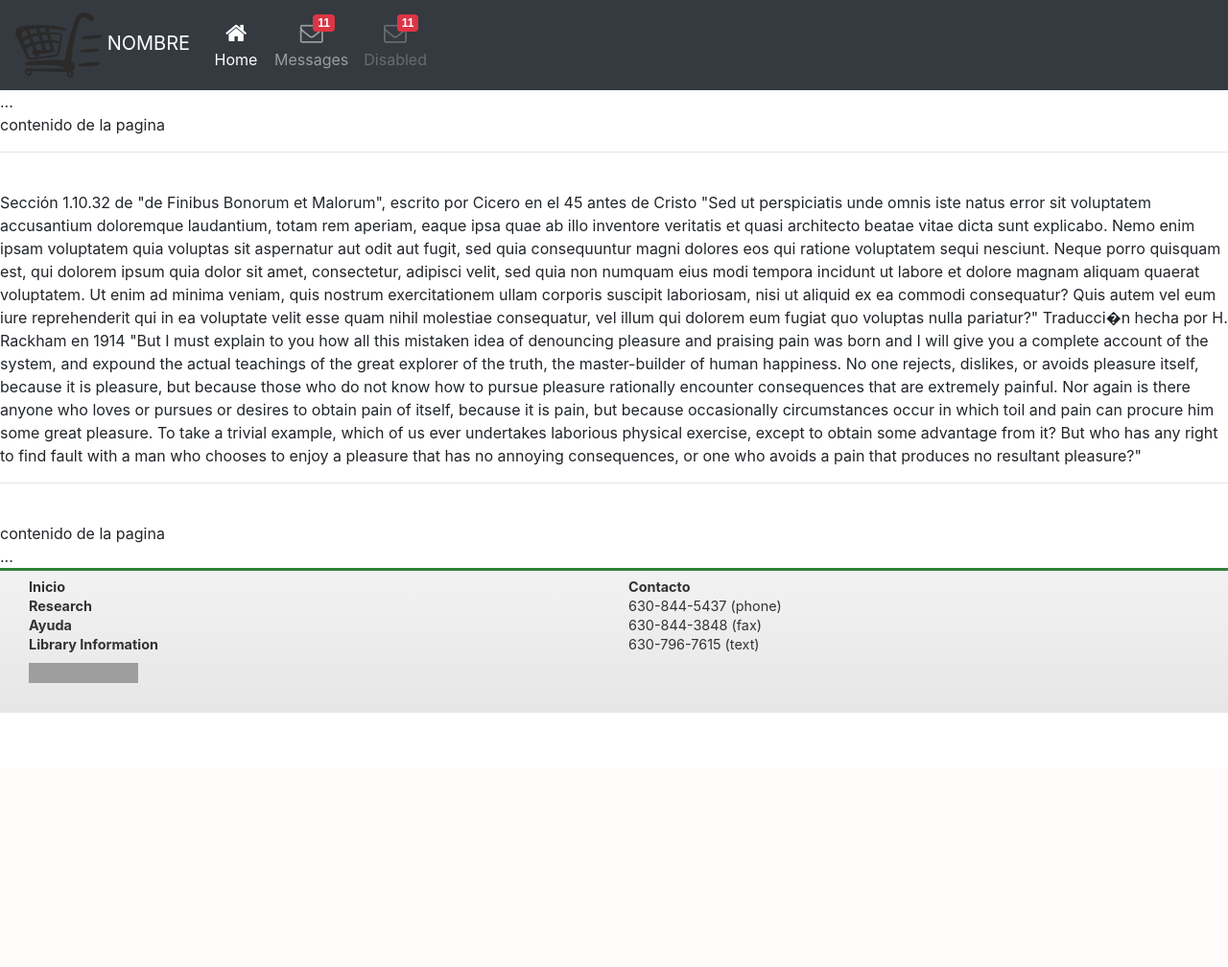
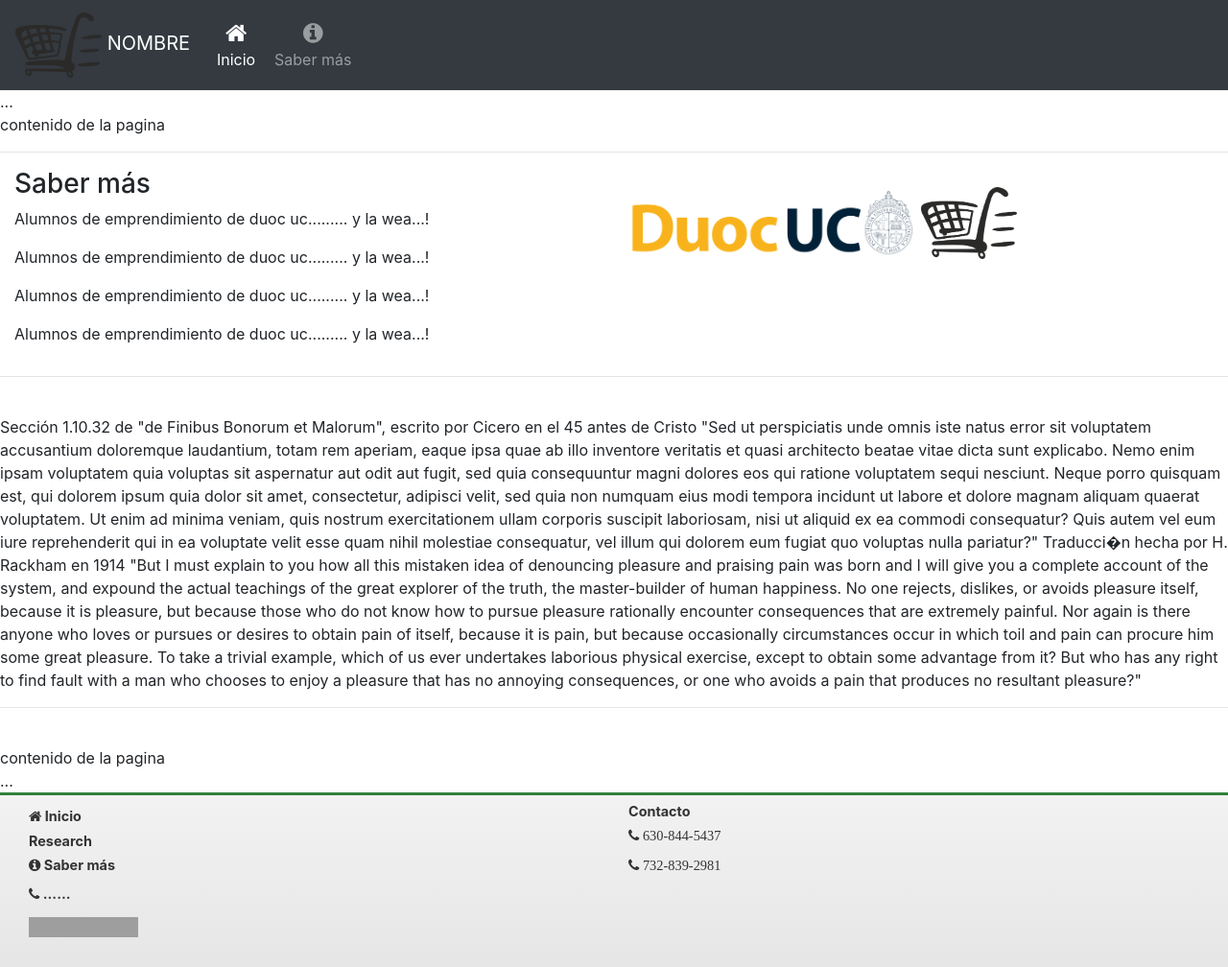
Before and after one commit to Engelret/examenTranversal, a Django app: page / in a window 1280 px wide. Shown: the whole page at 96% size. Before the commit the page ends 743 px from the top, so only its background shows below. Run offline with Django 3.2, Linux system fonts and the light colour scheme; some libraries are stand-ins or nearby versions; grey boxes are pictures that could not be loaded.

Commit message:
avance index

```diff
--- a/examen/templates/index.html
+++ b/examen/templates/index.html
@@ -26,7 +26,7 @@
   <!-- header -->
   <nav class="navbar navbar-icon-top navbar-expand-lg navbar-dark bg-dark">
     <a class="navbar-brand" href="#"> <img src="{% static 'img/logo/logo_compras.png' %}" style="width: 90px;" alt="LOGO">      NOMBRE
-      </a>
+    </a>
     <button class="navbar-toggler" type="button" data-toggle="collapse" data-target="#navbarSupportedContent" aria-controls="navbarSupportedContent"
       aria-expanded="false" aria-label="Toggle navigation">
       <span class="navbar-toggler-icon"></span>
@@ -35,26 +35,30 @@
     <div class="collapse navbar-collapse" id="navbarSupportedContent">
       <ul class="navbar-nav mr-auto">
         <li class="nav-item active">
-          <a class="nav-link" href="#">
+          <a class="nav-link" href="/">
             <i class="fa fa-home"></i>
-            Home
+            Inicio
             <span class="sr-only">(current)</span>
           </a>
         </li>
+
+        <!-- mostrar solo con sesion iniciada-->
+        {% if user.is_authenticated %}
         <li class="nav-item">
           <a class="nav-link" href="#">
-            <i class="fa fa-envelope-o">
-              <span class="badge badge-danger">11</span>
-            </i>
-            Messages
+            <i class="fa fa-cart-plus"> </i>
+            Mis listas
           </a>
         </li>
+        {% endif %}
+        <!-- mostrar solo con sesion iniciada-->
+
         <li class="nav-item">
-          <a class="nav-link disabled" href="#">
-            <i class="fa fa-envelope-o">
-              <span class="badge badge-danger">11</span>
+          <a class="nav-link" href="#saber-mas">
+            <i class="fa fa-info-circle">
+              <!--<span class="badge badge-danger">11</span> -->
             </i>
-            Disabled
+            Saber más
           </a>
         </li>
       </ul>
@@ -68,6 +72,31 @@
     ...
     <br> contenido de la pagina
     <hr>
+
+    <section id="saber-mas">
+      <div class="container-fluid separador">
+        <div class="row">
+          <div class="col-md-6">
+            <h3>Saber más</h3>
+            <p>Alumnos de emprendimiento de duoc uc......... y la wea...!</p>
+            <p>Alumnos de emprendimiento de duoc uc......... y la wea...!</p>
+            <p>Alumnos de emprendimiento de duoc uc......... y la wea...!</p>
+            <p>Alumnos de emprendimiento de duoc uc......... y la wea...!</p>
+
+          </div>
+
+          <div class="col-md-6">
+            <img class="img-fluid" src="{% static 'img/logo/logo_duocUc.png' %}" style="width: 300px; padding-top: 20px" alt="LOGO">
+            <img class="img-fluid" src="{% static 'img/logo/logo_compras.png' %}" style="width: 100px; padding-top: 20px" alt="LOGO">
+
+
+            </div>
+        </div>
+      </div>
+    </section>
+
+    <hr>
+
     <br> Sección 1.10.32 de "de Finibus Bonorum et Malorum", escrito por Cicero en el 45 antes de Cristo "Sed ut perspiciatis
     unde omnis iste natus error sit voluptatem accusantium doloremque laudantium, totam rem aperiam, eaque ipsa quae ab illo
     inventore veritatis et quasi architecto beatae vitae dicta sunt explicabo. Nemo enim ipsam voluptatem quia voluptas sit
@@ -100,16 +129,16 @@
       <div class="row">
         <div class="col-sm-6">
           <p>
-            <b><a href="#">Inicio</a></b>
+            <b><a href="#"> <i class="fa fa-home"></i> Inicio</a></b>
           </p>
           <p>
             <b><a href="#">Research</a></b>
           </p>
           <p>
-            <b><a href="#">Ayuda</a></b>
+            <b><a href="#"> <i class="fa fa-info-circle"> </i> Saber más</a></b>
           </p>
           <p>
-            <b><a href="#">Library Information</a></b>
+            <b><a href="#"> <i class="fa fa-phone"> </i> ...... </a></b>
           </p>
           <p>
             <div id="hoverFB">
@@ -122,13 +151,10 @@
               Contacto
             </p></b>
           <p>
-            630-844-5437 (phone)
+            <i class="fa fa-phone"> 630-844-5437</i>
           </p>
           <p>
-            630-844-3848 (fax)
-          </p>
-          <p>
-            630-796-7615 (text)
+            <i class="fa fa-phone"> 732-839-2981</i>
           </p>
         </div>
       </div>
```
Also changed, not shown: examen/static/img/logo/logo_duocUC.png (added).
